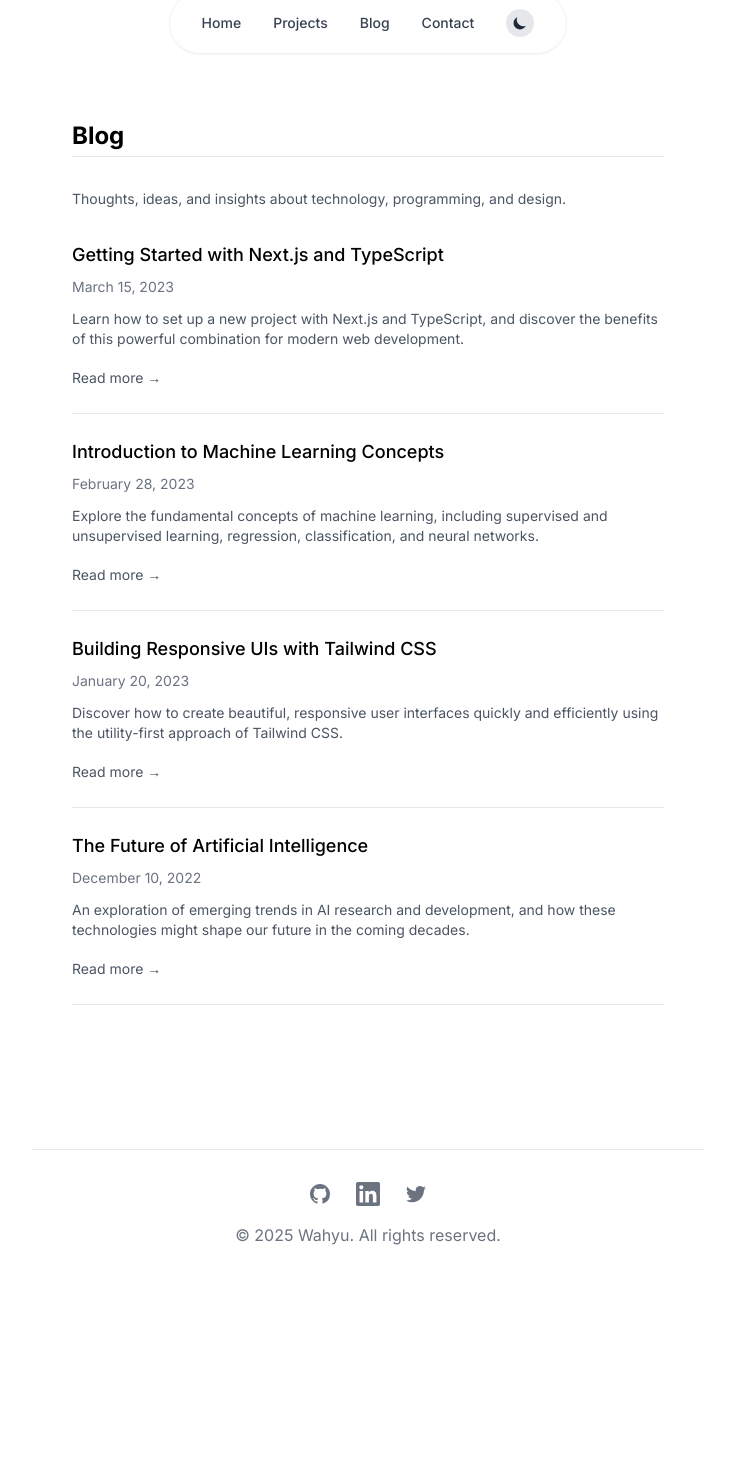
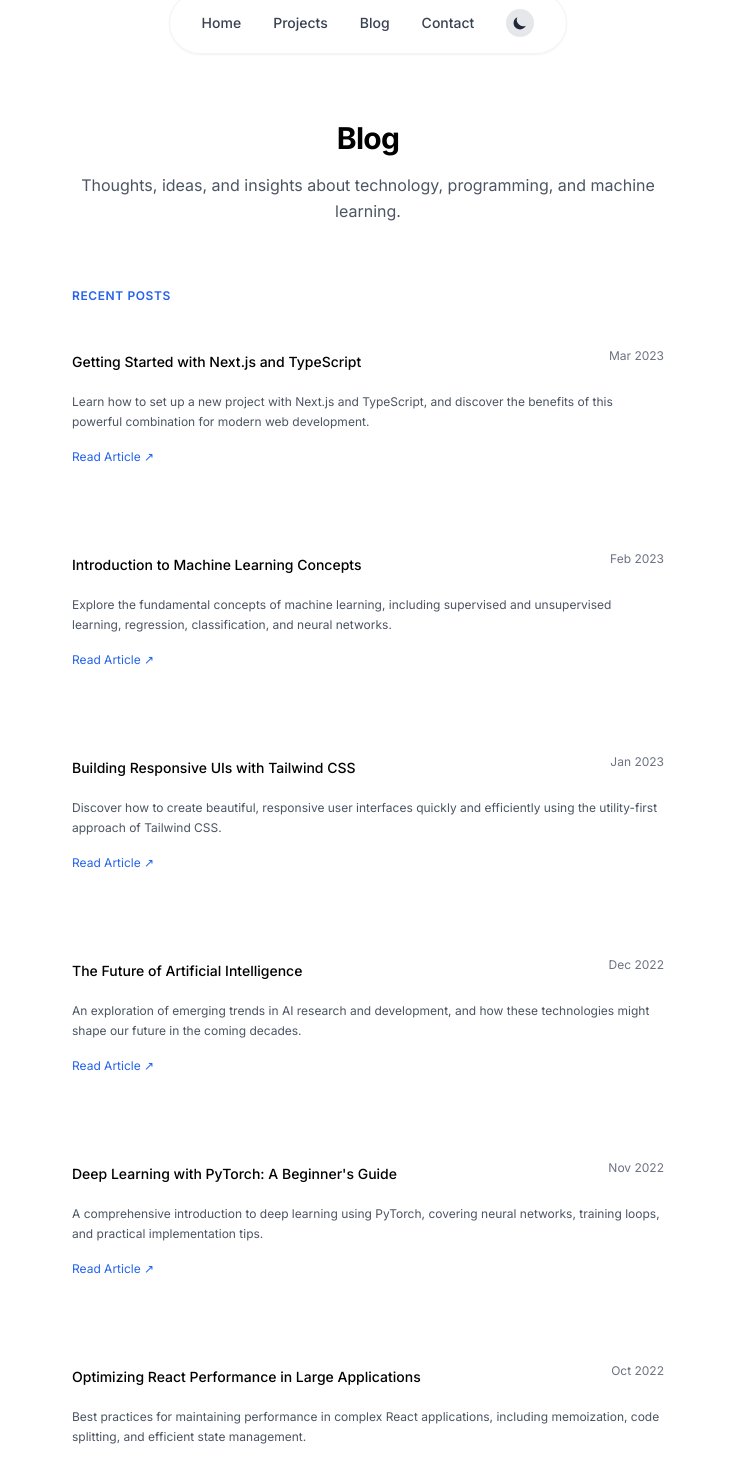
Before and after one commit to wahyuhiddayat/wahyuht, a Next.js app: page /blog in a window 1280 px wide. Shown: the part 40-1505 px from the top of the page, without its empty margins (272-1007 px from the left). Before the commit the page ends 1336 px from the top, so only its background shows below. Built offline with nearby package versions, Linux system fonts and the light colour scheme.

Commit message:
update dark mode fonts on other pages

```diff
--- a/src/app/blog/page.tsx
+++ b/src/app/blog/page.tsx
@@ -1,6 +1,6 @@
 import Link from 'next/link';
 
-// Sample blog post component
+// Blog post component matching your portfolio style
 const BlogPostCard = ({
   title,
   date,
@@ -12,21 +12,34 @@ const BlogPostCard = ({
   excerpt: string;
   slug: string;
 }) => (
-  <div className="border-b border-gray-200 dark:border-gray-700 pb-6 mb-6">
-    <h3 className="text-lg font-medium mb-2">
-      <Link href={`/blog/${slug}`} className="hover:text-gray-600 dark:hover:text-gray-300 transition-colors">
+  <article className="group space-y-3 pb-8">
+    <div className="space-y-2">
+      <div className="flex justify-between items-center">
+        <h3 className="font-medium text-sm">
+          <Link
+            href={`/blog/${slug}`}
+            className="hover:text-blue-600 dark:hover:text-blue-400 transition-colors"
+          >
             {title}
           </Link>
         </h3>
-    <p className="text-sm text-gray-500 mb-3">{date}</p>
-    <p className="text-sm text-gray-600 dark:text-gray-300 mb-4">{excerpt}</p>
+        <span className="text-xs text-gray-500 dark:text-gray-400 shrink-0 ml-4">{date}</span>
+      </div>
+
+      <p className="text-xs text-gray-600 dark:text-gray-300 leading-relaxed">
+        {excerpt}
+      </p>
+
+      <div className="pt-1">
         <Link
           href={`/blog/${slug}`}
-      className="text-sm text-gray-600 hover:text-black dark:text-gray-400 dark:hover:text-white"
+          className="text-xs text-blue-600 dark:text-blue-400 hover:text-blue-700 dark:hover:text-blue-300 transition-colors"
         >
-      Read more →
+          Read Article ↗
         </Link>
       </div>
+    </div>
+  </article>
 );
 
 export default function Blog() {
@@ -34,40 +47,61 @@ export default function Blog() {
   const posts = [
     {
       title: "Getting Started with Next.js and TypeScript",
-      date: "March 15, 2023",
+      date: "Mar 2023",
       excerpt: "Learn how to set up a new project with Next.js and TypeScript, and discover the benefits of this powerful combination for modern web development.",
       slug: "getting-started-nextjs-typescript"
     },
     {
       title: "Introduction to Machine Learning Concepts",
-      date: "February 28, 2023",
+      date: "Feb 2023",
       excerpt: "Explore the fundamental concepts of machine learning, including supervised and unsupervised learning, regression, classification, and neural networks.",
       slug: "intro-machine-learning-concepts"
     },
     {
       title: "Building Responsive UIs with Tailwind CSS",
-      date: "January 20, 2023",
+      date: "Jan 2023",
       excerpt: "Discover how to create beautiful, responsive user interfaces quickly and efficiently using the utility-first approach of Tailwind CSS.",
       slug: "responsive-ui-tailwind-css"
     },
     {
       title: "The Future of Artificial Intelligence",
-      date: "December 10, 2022",
+      date: "Dec 2022",
       excerpt: "An exploration of emerging trends in AI research and development, and how these technologies might shape our future in the coming decades.",
       slug: "future-of-ai"
+    },
+    {
+      title: "Deep Learning with PyTorch: A Beginner's Guide",
+      date: "Nov 2022",
+      excerpt: "A comprehensive introduction to deep learning using PyTorch, covering neural networks, training loops, and practical implementation tips.",
+      slug: "pytorch-beginners-guide"
+    },
+    {
+      title: "Optimizing React Performance in Large Applications",
+      date: "Oct 2022",
+      excerpt: "Best practices for maintaining performance in complex React applications, including memoization, code splitting, and efficient state management.",
+      slug: "react-performance-optimization"
     }
   ];
 
   return (
-    <div className="max-w-2xl mx-auto px-6 pt-32 pb-16">
-      <h1 className="text-2xl font-bold mb-6 pb-1 border-b border-gray-200 dark:border-gray-800">Blog</h1>
+    <div className="max-w-2xl mx-auto px-6 pt-32 pb-8">
+      {/* Header */}
+      <header className="mb-16 text-center">
+        <h1 className="text-3xl font-bold mb-4 tracking-tight">
+          Blog
+        </h1>
+        <p className="text-gray-600 dark:text-gray-300">
+          Thoughts, ideas, and insights about technology, programming, and machine learning.
+        </p>
+      </header>
 
-      <div className="mt-8">
-        <p className="text-sm text-gray-600 dark:text-gray-300 mb-8">
-          Thoughts, ideas, and insights about technology, programming, and design.
-        </p>
+      {/* Blog Posts */}
+      <section>
+        <h2 className="text-xs font-semibold text-blue-600 dark:text-blue-400 tracking-wider mb-6">
+          RECENT POSTS
+        </h2>
 
-        <div className="space-y-6">
+        <div className="space-y-8">
           {posts.map((post, index) => (
             <BlogPostCard
               key={index}
@@ -78,7 +112,14 @@ export default function Blog() {
             />
           ))}
         </div>
+
+        {/* Coming Soon Message */}
+        <div className="mt-12 text-center py-8">
+          <p className="text-sm text-gray-500 dark:text-gray-400 italic">
+            More articles coming soon! Currently focusing on building projects and learning new technologies.
+          </p>
         </div>
+      </section>
     </div>
   );
 }
--- a/src/app/layout.tsx
+++ b/src/app/layout.tsx
@@ -22,23 +22,23 @@ export default function RootLayout({
         <main className="max-w-2xl mx-auto px-4 py-8 min-h-screen">{children}</main>
         <footer className="max-w-2xl mx-auto px-4 py-8 border-t border-gray-200 dark:border-gray-800 mt-12">
           <div className="flex justify-center space-x-6">
-            <a href="https://github.com/yourusername" target="_blank" rel="noopener noreferrer" className="text-gray-500 hover:text-gray-800 dark:hover:text-gray-300">
+            <a href="https://github.com/yourusername" target="_blank" rel="noopener noreferrer" className="text-gray-500 hover:text-gray-800 dark:text-gray-400 dark:hover:text-gray-300">
               <svg className="h-6 w-6" fill="currentColor" viewBox="0 0 24 24" aria-hidden="true">
                 <path fillRule="evenodd" d="M12 2C6.477 2 2 6.484 2 12.017c0 4.425 2.865 8.18 6.839 9.504.5.092.682-.217.682-.483 0-.237-.008-.868-.013-1.703-2.782.605-3.369-1.343-3.369-1.343-.454-1.158-1.11-1.466-1.11-1.466-.908-.62.069-.608.069-.608 1.003.07 1.531 1.032 1.531 1.032.892 1.53 2.341 1.088 2.91.832.092-.647.35-1.088.636-1.338-2.22-.253-4.555-1.113-4.555-4.951 0-1.093.39-1.988 1.029-2.688-.103-.253-.446-1.272.098-2.65 0 0 .84-.27 2.75 1.026A9.564 9.564 0 0112 6.844c.85.004 1.705.115 2.504.337 1.909-1.296 2.747-1.027 2.747-1.027.546 1.379.202 2.398.1 2.651.64.7 1.028 1.595 1.028 2.688 0 3.848-2.339 4.695-4.566 4.943.359.309.678.92.678 1.855 0 1.338-.012 2.419-.012 2.747 0 .268.18.58.688.482A10.019 10.019 0 0022 12.017C22 6.484 17.522 2 12 2z" clipRule="evenodd" />
               </svg>
             </a>
-            <a href="https://linkedin.com/in/yourusername" target="_blank" rel="noopener noreferrer" className="text-gray-500 hover:text-gray-800 dark:hover:text-gray-300">
+            <a href="https://linkedin.com/in/yourusername" target="_blank" rel="noopener noreferrer" className="text-gray-500 hover:text-gray-800 dark:text-gray-400 dark:hover:text-gray-300">
               <svg className="h-6 w-6" fill="currentColor" viewBox="0 0 24 24" aria-hidden="true">
                 <path d="M20.447 20.452h-3.554v-5.569c0-1.328-.027-3.037-1.852-3.037-1.853 0-2.136 1.445-2.136 2.939v5.667H9.351V9h3.414v1.561h.046c.477-.9 1.637-1.85 3.37-1.85 3.601 0 4.267 2.37 4.267 5.455v6.286zM5.337 7.433c-1.144 0-2.063-.926-2.063-2.065 0-1.138.92-2.063 2.063-2.063 1.14 0 2.064.925 2.064 2.063 0 1.139-.925 2.065-2.064 2.065zm1.782 13.019H3.555V9h3.564v11.452zM22.225 0H1.771C.792 0 0 .774 0 1.729v20.542C0 23.227.792 24 1.771 24h20.451C23.2 24 24 23.227 24 22.271V1.729C24 .774 23.2 0 22.222 0h.003z" />
               </svg>
             </a>
-            <a href="https://twitter.com/yourusername" target="_blank" rel="noopener noreferrer" className="text-gray-500 hover:text-gray-800 dark:hover:text-gray-300">
+            <a href="https://twitter.com/yourusername" target="_blank" rel="noopener noreferrer" className="text-gray-500 hover:text-gray-800 dark:text-gray-400 dark:hover:text-gray-300">
               <svg className="h-6 w-6" fill="currentColor" viewBox="0 0 24 24" aria-hidden="true">
                 <path d="M8.29 20.251c7.547 0 11.675-6.253 11.675-11.675 0-.178 0-.355-.012-.53A8.348 8.348 0 0022 5.92a8.19 8.19 0 01-2.357.646 4.118 4.118 0 001.804-2.27 8.224 8.224 0 01-2.605.996 4.107 4.107 0 00-6.993 3.743 11.65 11.65 0 01-8.457-4.287 4.106 4.106 0 001.27 5.477A4.072 4.072 0 012.8 9.713v.052a4.105 4.105 0 003.292 4.022 4.095 4.095 0 01-1.853.07 4.108 4.108 0 003.834 2.85A8.233 8.233 0 012 18.407a11.616 11.616 0 006.29 1.84" />
               </svg>
             </a>
           </div>
-          <p className="text-center text-gray-500 mt-4">© {new Date().getFullYear()} Wahyu. All rights reserved.</p>
+          <p className="text-center text-gray-500 dark:text-gray-400 mt-4">© {new Date().getFullYear()} Wahyu. All rights reserved.</p>
         </footer>
       </body>
     </html>
--- a/src/app/page.tsx
+++ b/src/app/page.tsx
@@ -200,7 +200,7 @@ export default function Home() {
         <div className="mt-6 text-right">
           <Link
             href="/projects"
-            className="text-sm text-blue-600 hover:underline"
+            className="text-sm text-blue-600 dark:text-blue-400 hover:underline"
           >
             See all projects →
           </Link>
--- a/src/components/ProjectCard.tsx
+++ b/src/components/ProjectCard.tsx
@@ -36,8 +36,8 @@ export default function ProjectCard({
 
       <div className="space-y-3">
         <div className="flex justify-between items-center">
-          <h3 className="font-medium text-sm">{title}</h3>
-          <span className="text-xs text-gray-400">{date}</span>
+          <h3 className="font-medium text-sm dark:text-white">{title}</h3>
+          <span className="text-xs text-gray-400 dark:text-gray-500">{date}</span>
         </div>
 
         <p className="text-xs text-gray-600 dark:text-gray-300 leading-relaxed">
```
Also changed, not shown: src/app/contact/page.tsx (+25 -25 lines). Lines whose indentation alone changed are shown as unchanged.
